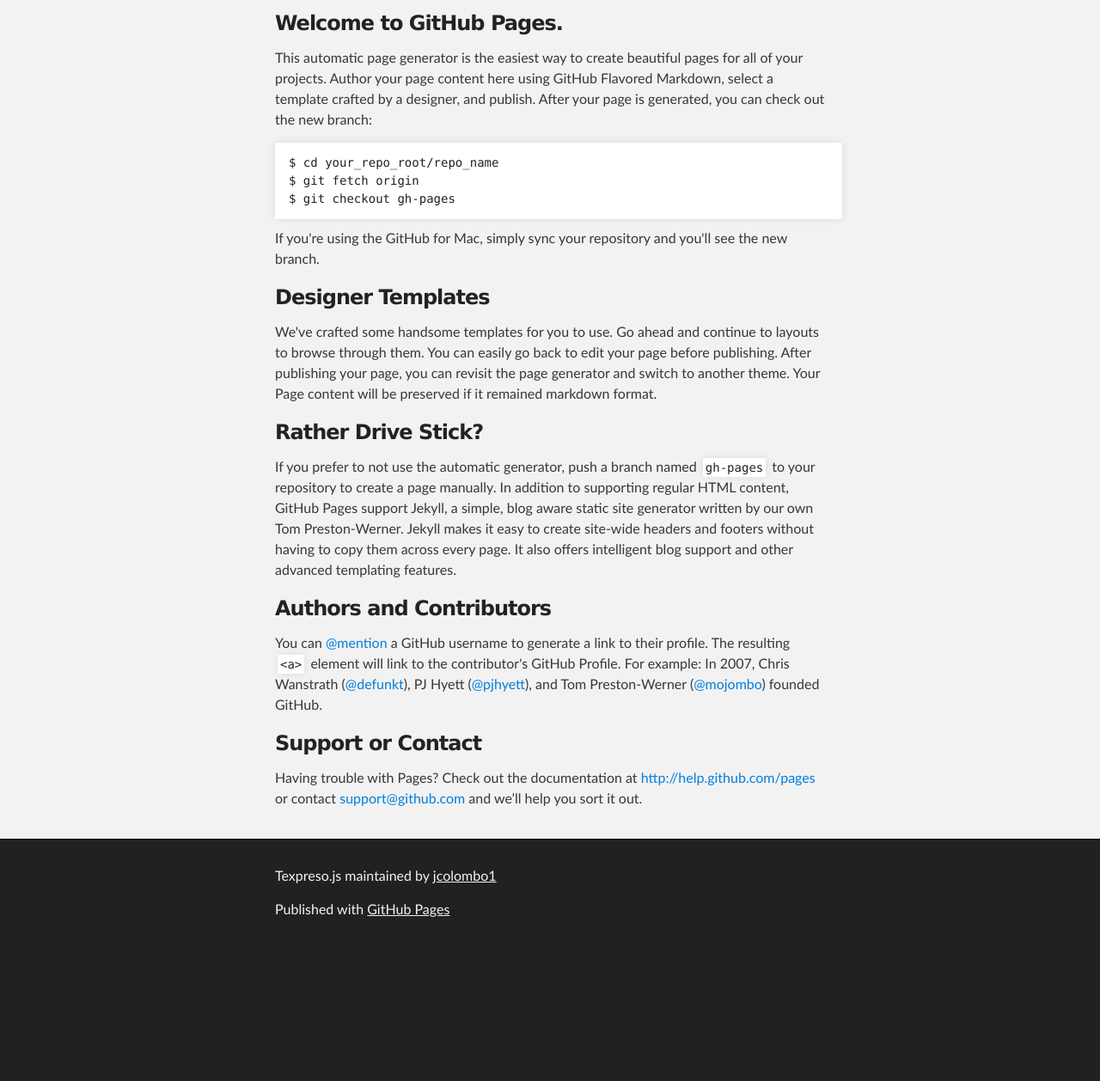
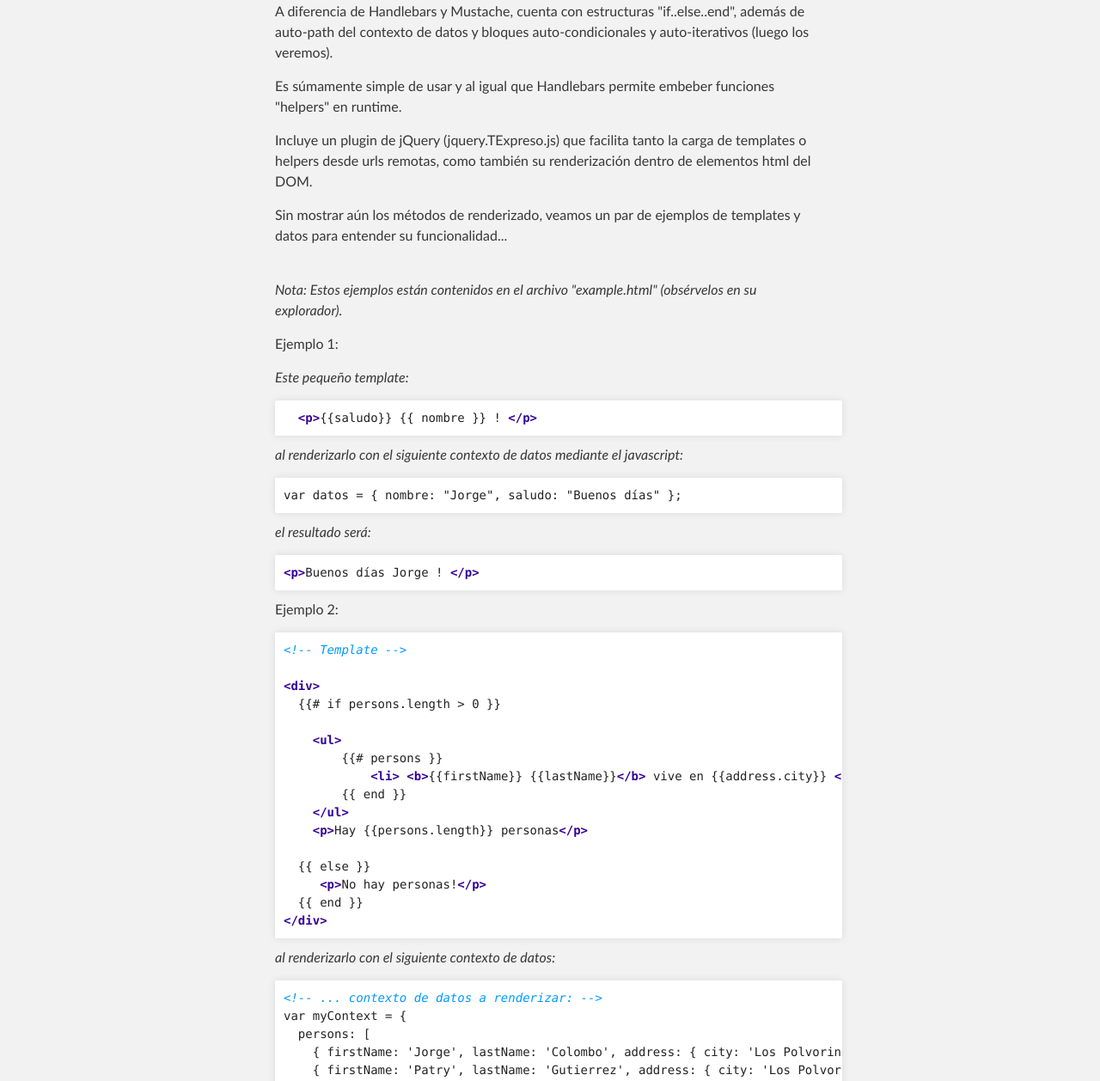
Before and after one commit to jcolombo1/TExpreso.js, a plain HTML site: page index.html in a window 1280 px wide. Shown: the part 395-1653 px from the top of the page at 86% size. Before the commit the page ends 1500 px from the top, so only its background shows below. Drawn offline with Linux system fonts and the light colour scheme.

```diff
--- a/index.html
+++ b/index.html
@@ -4,11 +4,11 @@
   <head>
     <meta charset='utf-8'>
     <meta http-equiv="X-UA-Compatible" content="chrome=1">
-    <meta name="description" content="Texpreso.js : Liviano y veloz renderizador de contenidos (html) a través de plantillas (Template Engine - motor de plantillas-) similar a Handlebars y Mustache, pero con el agregado de &quot;variables&quot; y otras mejoras para facilitar su lógica">
+    <meta name="description" content="TExpreso : Liviano y veloz renderizador de contenidos a través de plantillas (templates) similar a Handlebars y Mustache. Adiciona &quot;variables&quot; y otras mejoras para facilitar su uso.">
 
     <link rel="stylesheet" type="text/css" media="screen" href="stylesheets/stylesheet.css">
 
-    <title>Texpreso.js</title>
+    <title>TExpreso</title>
   </head>
 
   <body>
@@ -18,8 +18,8 @@
         <header class="inner">
           <a id="forkme_banner" href="https://github.com/jcolombo1/TExpreso.js">View on GitHub</a>
 
-          <h1 id="project_title">Texpreso.js</h1>
-          <h2 id="project_tagline">Liviano y veloz renderizador de contenidos (html) a través de plantillas (Template Engine - motor de plantillas-) similar a Handlebars y Mustache, pero con el agregado de &quot;variables&quot; y otras mejoras para facilitar su lógica</h2>
+          <h1 id="project_title">TExpreso</h1>
+          <h2 id="project_tagline">Liviano y veloz renderizador de contenidos a través de plantillas (templates) similar a Handlebars y Mustache. Adiciona &quot;variables&quot; y otras mejoras para facilitar su uso.</h2>
 
             <section id="downloads">
               <a class="zip_download_link" href="https://github.com/jcolombo1/TExpreso.js/zipball/master">Download this project as a .zip file</a>
@@ -31,44 +31,98 @@
     <!-- MAIN CONTENT -->
     <div id="main_content_wrap" class="outer">
       <section id="main_content" class="inner">
-        <h3>
-<a name="welcome-to-github-pages" class="anchor" href="#welcome-to-github-pages"><span class="octicon octicon-link"></span></a>Welcome to GitHub Pages.</h3>
+        <h1>
+<a name="texpreso" class="anchor" href="#texpreso"><span class="octicon octicon-link"></span></a>TExpreso</h1>
 
-<p>This automatic page generator is the easiest way to create beautiful pages for all of your projects. Author your page content here using GitHub Flavored Markdown, select a template crafted by a designer, and publish. After your page is generated, you can check out the new branch:</p>
+<p>A diferencia de Handlebars y Mustache, cuenta con estructuras "if..else..end", además de auto-path del contexto de datos y bloques auto-condicionales y auto-iterativos (luego los veremos).</p>
 
-<pre><code>$ cd your_repo_root/repo_name
-$ git fetch origin
-$ git checkout gh-pages
-</code></pre>
+<p>Es súmamente simple de usar y al igual que Handlebars permite embeber funciones "helpers" en runtime.</p>
 
-<p>If you're using the GitHub for Mac, simply sync your repository and you'll see the new branch.</p>
+<p>Incluye un plugin de jQuery (jquery.TExpreso.js) que facilita tanto la carga de templates o helpers desde urls remotas, como también su renderización dentro de elementos html del DOM.</p>
 
-<h3>
-<a name="designer-templates" class="anchor" href="#designer-templates"><span class="octicon octicon-link"></span></a>Designer Templates</h3>
+<p>Sin mostrar aún los métodos de renderizado, veamos un par de ejemplos de <b>templates</b> y <b>datos</b> para entender su funcionalidad...</p>
 
-<p>We've crafted some handsome templates for you to use. Go ahead and continue to layouts to browse through them. You can easily go back to edit your page before publishing. After publishing your page, you can revisit the page generator and switch to another theme. Your Page content will be preserved if it remained markdown format.</p>
+<p><br><em><b>Nota</b>: Estos ejemplos están contenidos en el archivo "example.html" (obsérvelos en su explorador).</em></p>
 
-<h3>
-<a name="rather-drive-stick" class="anchor" href="#rather-drive-stick"><span class="octicon octicon-link"></span></a>Rather Drive Stick?</h3>
+<p><b>Ejemplo 1:</b> </p>
 
-<p>If you prefer to not use the automatic generator, push a branch named <code>gh-pages</code> to your repository to create a page manually. In addition to supporting regular HTML content, GitHub Pages support Jekyll, a simple, blog aware static site generator written by our own Tom Preston-Werner. Jekyll makes it easy to create site-wide headers and footers without having to copy them across every page. It also offers intelligent blog support and other advanced templating features.</p>
+<p><em>Este pequeño template:</em><br></p>
 
-<h3>
-<a name="authors-and-contributors" class="anchor" href="#authors-and-contributors"><span class="octicon octicon-link"></span></a>Authors and Contributors</h3>
+<div class="highlight highlight-html"><pre>  <span class="nt">&lt;p&gt;</span>{{saludo}} {{ nombre }} ! <span class="nt">&lt;/p&gt;</span>
+</pre></div>
 
-<p>You can <a href="https://github.com/blog/821" class="user-mention">@mention</a> a GitHub username to generate a link to their profile. The resulting <code>&lt;a&gt;</code> element will link to the contributor's GitHub Profile. For example: In 2007, Chris Wanstrath (<a href="https://github.com/defunkt" class="user-mention">@defunkt</a>), PJ Hyett (<a href="https://github.com/pjhyett" class="user-mention">@pjhyett</a>), and Tom Preston-Werner (<a href="https://github.com/mojombo" class="user-mention">@mojombo</a>) founded GitHub.</p>
+<p><em>al renderizarlo con el siguiente contexto de datos mediante el javascript:</em></p>
 
-<h3>
-<a name="support-or-contact" class="anchor" href="#support-or-contact"><span class="octicon octicon-link"></span></a>Support or Contact</h3>
+<div class="highlight highlight-html"><pre>var datos = { nombre: "Jorge", saludo: "Buenos días" };
+</pre></div>
 
-<p>Having trouble with Pages? Check out the documentation at <a href="http://help.github.com/pages">http://help.github.com/pages</a> or contact <a href="mailto:support@github.com">support@github.com</a> and we’ll help you sort it out.</p>
+<p><em>el resultado será:</em><br></p>
+
+<div class="highlight highlight-html"><pre><span class="nt">&lt;p&gt;</span>Buenos días Jorge ! <span class="nt">&lt;/p&gt;</span>
+</pre></div>
+
+<p><b>Ejemplo 2:</b> </p>
+
+<div class="highlight highlight-html"><pre><span class="c">&lt;!-- Template --&gt;</span>
+
+<span class="nt">&lt;div&gt;</span>
+  {{# if persons.length &gt; 0 }}
+
+    <span class="nt">&lt;ul&gt;</span>
+        {{# persons }}
+            <span class="nt">&lt;li&gt;</span> <span class="nt">&lt;b&gt;</span>{{firstName}} {{lastName}}<span class="nt">&lt;/b&gt;</span> vive en {{address.city}} <span class="nt">&lt;/li&gt;</span>
+        {{ end }}
+    <span class="nt">&lt;/ul&gt;</span>
+    <span class="nt">&lt;p&gt;</span>Hay {{persons.length}} personas<span class="nt">&lt;/p&gt;</span>
+
+  {{ else }}
+     <span class="nt">&lt;p&gt;</span>No hay personas!<span class="nt">&lt;/p&gt;</span>
+  {{ end }}
+<span class="nt">&lt;/div&gt;</span>
+</pre></div>
+
+<p><em>al renderizarlo con el siguiente contexto de datos:</em></p>
+
+<div class="highlight highlight-html"><pre><span class="c">&lt;!-- ... contexto de datos a renderizar: --&gt;</span>
+var myContext = {
+  persons: [
+    { firstName: 'Jorge', lastName: 'Colombo', address: { city: 'Los Polvorines', province: 'BA' }  },
+    { firstName: 'Patry', lastName: 'Gutierrez', address: { city: 'Los Polvorines', province: 'BA' }  },
+  ]
+};
+</pre></div>
+
+<p><em>el resultado será:</em><br></p>
+
+<div class="highlight highlight-html"><pre><span class="nt">&lt;div&gt;</span>
+  <span class="nt">&lt;ul&gt;</span>
+      <span class="nt">&lt;li&gt;</span> <span class="nt">&lt;b&gt;</span>Jorge Colombo<span class="nt">&lt;/b&gt;</span> vive en Los Polvorines <span class="nt">&lt;/li&gt;</span>
+      <span class="nt">&lt;li&gt;</span> <span class="nt">&lt;b&gt;</span>Patry Gutierrez<span class="nt">&lt;/b&gt;</span> vive en Los Polvorines <span class="nt">&lt;/li&gt;</span>
+  <span class="nt">&lt;/ul&gt;</span>
+  <span class="nt">&lt;p&gt;</span>Hay 2 personas<span class="nt">&lt;/p&gt;</span>
+<span class="nt">&lt;/div&gt;</span>
+</pre></div>
+
+<p><em>Pero, al renderizarlo con este contexto:</em></p>
+
+<div class="highlight highlight-html"><pre>var myContext = { persons: [] };
+</pre></div>
+
+<p><em>el resultado será entonces:</em><br></p>
+
+<div class="highlight highlight-html"><pre><span class="nt">&lt;div&gt;</span>
+  <span class="nt">&lt;p&gt;</span>No hay personas!<span class="nt">&lt;/p&gt;</span>
+<span class="nt">&lt;/div&gt;</span>
+</pre></div>
+
+<p>/// continuará ...</p>
       </section>
     </div>
 
     <!-- FOOTER  -->
     <div id="footer_wrap" class="outer">
       <footer class="inner">
-        <p class="copyright">Texpreso.js maintained by <a href="https://github.com/jcolombo1">jcolombo1</a></p>
+        <p class="copyright">TExpreso maintained by <a href="https://github.com/jcolombo1">jcolombo1</a></p>
         <p>Published with <a href="http://pages.github.com">GitHub Pages</a></p>
       </footer>
     </div>
```
Also changed, not shown: params.json (+1 -1 lines).
